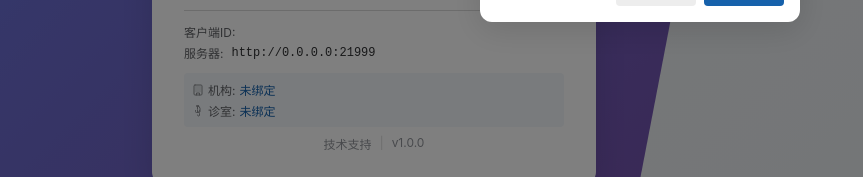
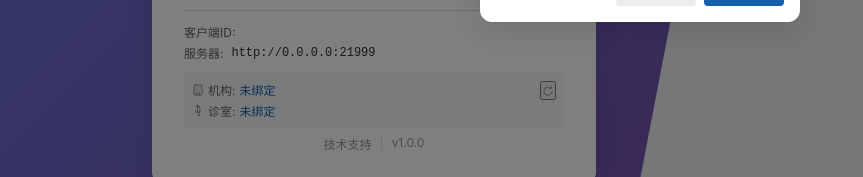
Before and after one commit to issueye/call_vue3, a Vue app in the folder frontend/: page /#/login in a window 1280 px wide. Shown: the part 487-664 px from the top of the page, without its empty margins (0-863 px from the left). Built offline with nearby package versions, Linux system fonts and the light colour scheme.

Commit message:
feat: 在登录页面添加刷新绑定信息功能
- 在 BaseIcon 组件中添加 refresh 图标
- 修改启动检查逻辑，强制清空绑定信息并重新检查
- 在登录页面绑定信息区域添加刷新按钮
- 更新应用版本号至 1.0.2

```diff
--- a/frontend/src/main.js
+++ b/frontend/src/main.js
@@ -85,12 +85,16 @@ const startupCheck = async () => {
 
   // 3. 检查设备注册状态（仅在未登录时检查）
   // 如果已经有机构信息，说明已登录或已注册，跳过检查
-  if (userStore.org?.org_id) {
-    console.log("已有机构信息，跳过设备检查");
-    return;
-  }
+  // if (userStore.org?.org_id) {
+  //   console.log("已有机构信息，跳过设备检查");
+  //   return;
+  // }
 
   try {
+    // 清空绑定信息
+    userStore.setOrg(null);
+    userStore.setRoom(null);
+
     console.log("userStore.clientID", userStore.clientID);
 
     const { data, code } = await apiCheckDeviceReg(userStore.clientID);
--- a/frontend/src/views/Login.css
+++ b/frontend/src/views/Login.css
@@ -195,6 +195,7 @@
 
 /* ========== 绑定信息样式 ========== */
 .login-page__binding-info {
+    position: relative;
     display: flex;
     flex-direction: column;
     gap: var(--spacing-xs);
@@ -233,6 +234,12 @@
     gap: var(--spacing-sm);
     font-size: var(--font-size-xs);
     color: var(--text-muted);
+}
+
+.login-page__refresh-info {
+    position: absolute;
+    right: var(--spacing-sm);
+    top: var(--spacing-sm);
 }
 
 .version__separator {
--- a/frontend/src/views/Login.vue
+++ b/frontend/src/views/Login.vue
@@ -122,6 +122,11 @@ const handleSettingsClose = () => {
     showServerDialog.value = false;
 };
 
+// 刷新
+const handleReFresh = () => {
+    checkDeviceReg();
+};
+
 // 检查设备注册状态并获取机构信息
 const checkDeviceReg = async () => {
     if (!userStore.clientID) {
@@ -130,7 +135,7 @@ const checkDeviceReg = async () => {
     }
 
     try {
-        const { data } = await apiCheckDeviceReg(userStore.clientID);
+        const { code, data } = await apiCheckDeviceReg(userStore.clientID);
         // 保存机构信息
         userStore.setOrg(data.org);
         // 保存诊室信息（如果有）
@@ -307,6 +312,16 @@ onMounted(async () => {
                         </span>
                     </div>
                     <div class="login-page__binding-info">
+                        <button
+                            @click="handleReFresh"
+                            class="login-page__refresh-info"
+                        >
+                            <BaseIcon
+                                name="refresh"
+                                size="xs"
+                                class="binding-info__icon"
+                            />
+                        </button>
                         <span class="binding-info__item">
                             <BaseIcon
                                 name="building"
@@ -314,9 +329,9 @@ onMounted(async () => {
                                 class="binding-info__icon"
                             />
                             <span class="binding-info__label">机构:</span>
-                            <span class="binding-info__value">{{
-                                clientInfo.orgName
-                            }}</span>
+                            <span class="binding-info__value">
+                                {{ clientInfo.orgName }}
+                            </span>
                         </span>
                         <span class="binding-info__item">
                             <BaseIcon
@@ -325,9 +340,9 @@ onMounted(async () => {
                                 class="binding-info__icon"
                             />
                             <span class="binding-info__label">诊室:</span>
-                            <span class="binding-info__value">{{
-                                clientInfo.roomName
-                            }}</span>
+                            <span class="binding-info__value">
+                                {{ clientInfo.roomName }}
+                            </span>
                         </span>
                     </div>
                     <div class="login-page__version">
```
Also changed, not shown: frontend/src/components/common/BaseIcon.vue (+2 -0 lines), 1 other file (tests, documents, lock files or other folders).
